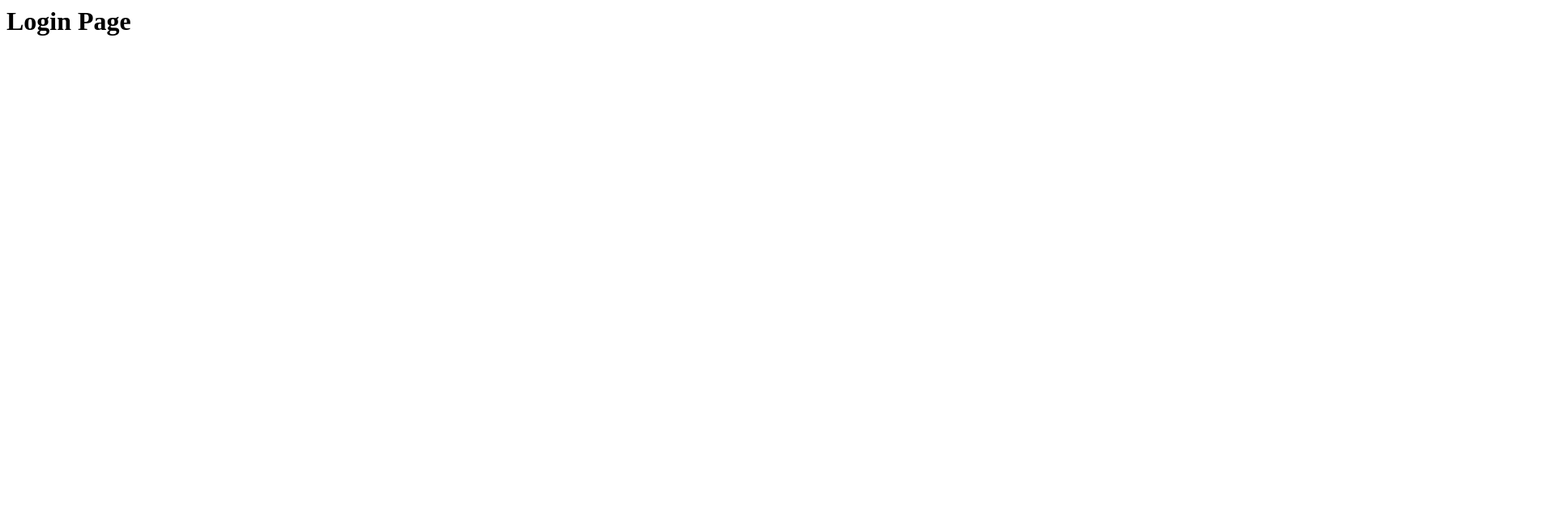
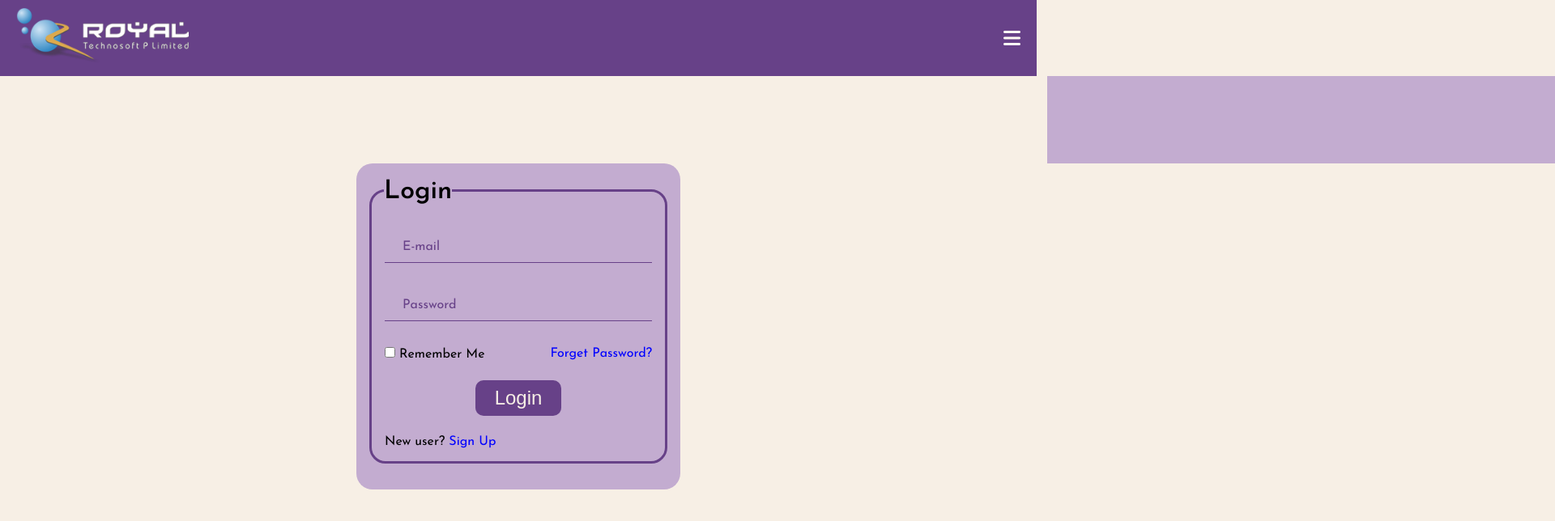
Before and after one commit to alakhpandya/22Club6_Morning, a plain HTML site: page css/project2_forms/login.html in a window 1280 px wide. Shown: the top 644 px of the page at 81% size, 1920 px wide, since content can reach past the window. Drawn offline with Linux system fonts and the light colour scheme.

Commit message:
feb22 commit

```diff
--- a/css/project2_forms/css/style.css
+++ b/css/project2_forms/css/style.css
@@ -60,3 +60,94 @@ ul{
 .nav-toggle li:nth-child(1){
     margin-bottom: 20px;
 }
+
+
+/* ---------------- Login ---------------- */
+
+.form-container{
+    background-color: var(--light-col2);
+    width: 90%;
+    max-width: 400px;
+    margin: auto;
+    display: flex;
+    justify-content: center;
+    padding: 2rem 1rem;
+    border-radius: 20px;
+}
+
+.form-container form{
+    border: solid var(--dark-col1);
+    padding: 2rem 1rem 1rem;
+    width: 100%;
+    border-radius: 20px;
+    position: relative;
+}
+
+.form-title{
+    font-size: 2rem;
+    font-weight: 600;
+    position: absolute;
+    top: 0;
+    left: 15px;
+    transform: translateY(-50%);
+    background-color: var(--light-col2);
+}
+
+.input-box{
+    width: 100%;
+    position: relative;
+    margin: 1rem auto 2rem;
+}
+.input-box input{
+    height: 2.5rem;
+    width: 100%;
+    background-color: var(--light-col2);
+    border: none;
+    border-bottom: 1px solid var(--dark-col1);
+    padding-left: 20px;
+}
+.input-box input:focus{
+    border: none;
+    border-radius: 5px;
+    outline: 2px solid var(--dark-col1);
+}
+.input-box label{
+    position: absolute;
+    left: 20px;
+    top: 50%;
+    transform: translateY(-50%);
+    color: var(--dark-col1);
+    transition: 0.2s;
+    padding: 2px;
+}
+.input-box input:focus + label{
+    top: 0;
+    left: 7px;
+    background-color: var(--light-col2);
+}
+
+.remember-forget-pwd-box{
+    display: flex;
+    justify-content: space-between;
+}
+.remember-forget-pwd-box a{
+    color: blue;
+}
+
+.submit-box{
+    width: fit-content;
+    margin: 1.5rem auto;
+}
+.submit-box input{
+    background-color: var(--dark-col1);
+    color: var(--light-col1);
+    border: none;
+    font-size: 1.5rem;
+    padding: 0.5rem 1.5rem;
+    border-radius: 10px;
+    cursor: pointer;
+}
+
+.signup-box a{
+    color: blue;
+}
--- a/css/project2_forms/login.html
+++ b/css/project2_forms/login.html
@@ -1 +1,64 @@
-<h1>Login Page</h1>
+<!DOCTYPE html>
+<html lang="en">
+
+<head>
+    <meta charset="UTF-8">
+    <meta http-equiv="X-UA-Compatible" content="IE=edge">
+    <meta name="viewport" content="width=device-width, initial-scale=1.0">
+    <!-- ---------------- Fontawesome CSS ---------------- -->
+    <link rel="stylesheet" href="/css/all.min.css">
+
+    <!-- ---------------- Custom CSS ---------------- -->
+    <link rel="stylesheet" href="/css/style.css">
+    <title>Royal | Login</title>
+</head>
+
+<body>
+    <!-- ---------------- Navigation Bar ---------------- -->
+    <div class="header">
+        <div class="navbar">
+            <a href="/index.html"><img class="brand-logo" src="/images/logo_royal.png" alt=""></a>
+            <i onclick="document.querySelector('.nav-toggle').classList.toggle('slide-in')"
+                class="fa-solid fa-bars bar-icon"></i>
+        </div>
+        <ul class="nav-toggle">
+            <li><a class="nav-toggle-link" href="/login.html">Login</a></li>
+            <li><a class="nav-toggle-link" href="/signup.html">Sign Up</a></li>
+        </ul>
+    </div>
+
+    <div class="form-container">
+        <form action="">
+            <p class="form-title">Login</p>
+            <div class="input-box">
+                <input type="email" name="" id="">
+                <label for="">E-mail</label>
+            </div>
+            <div class="input-box">
+                <input type="password" name="" id="">
+                <label for="">Password</label>
+            </div>
+            <div class="remember-forget-pwd-box">
+                <div>
+                    <input type="checkbox" name="" id="rememberMe">
+                    <label for="rememberMe">Remember Me</label>
+                </div>
+                <div>
+                    <a href="#">Forget Password?</a>
+                </div>
+            </div>
+            <div class="submit-box">
+                <input type="submit" value="Login">
+            </div>
+            <div class="signup-box">
+                <p>New user? <a href="/signup.html">Sign Up</a></p>
+            </div>
+        </form>
+    </div>
+</body>
+
+</html>
+
+<!--
+    Next Class: fix bugs of this page, fontawesome
+ -->
```
Also changed, not shown: css/project2_forms/concepts.html (+28 -4 lines), css/project2_forms/index.html (+1 -1 lines), css/project2_forms/signup.html (+12 -0 lines).
